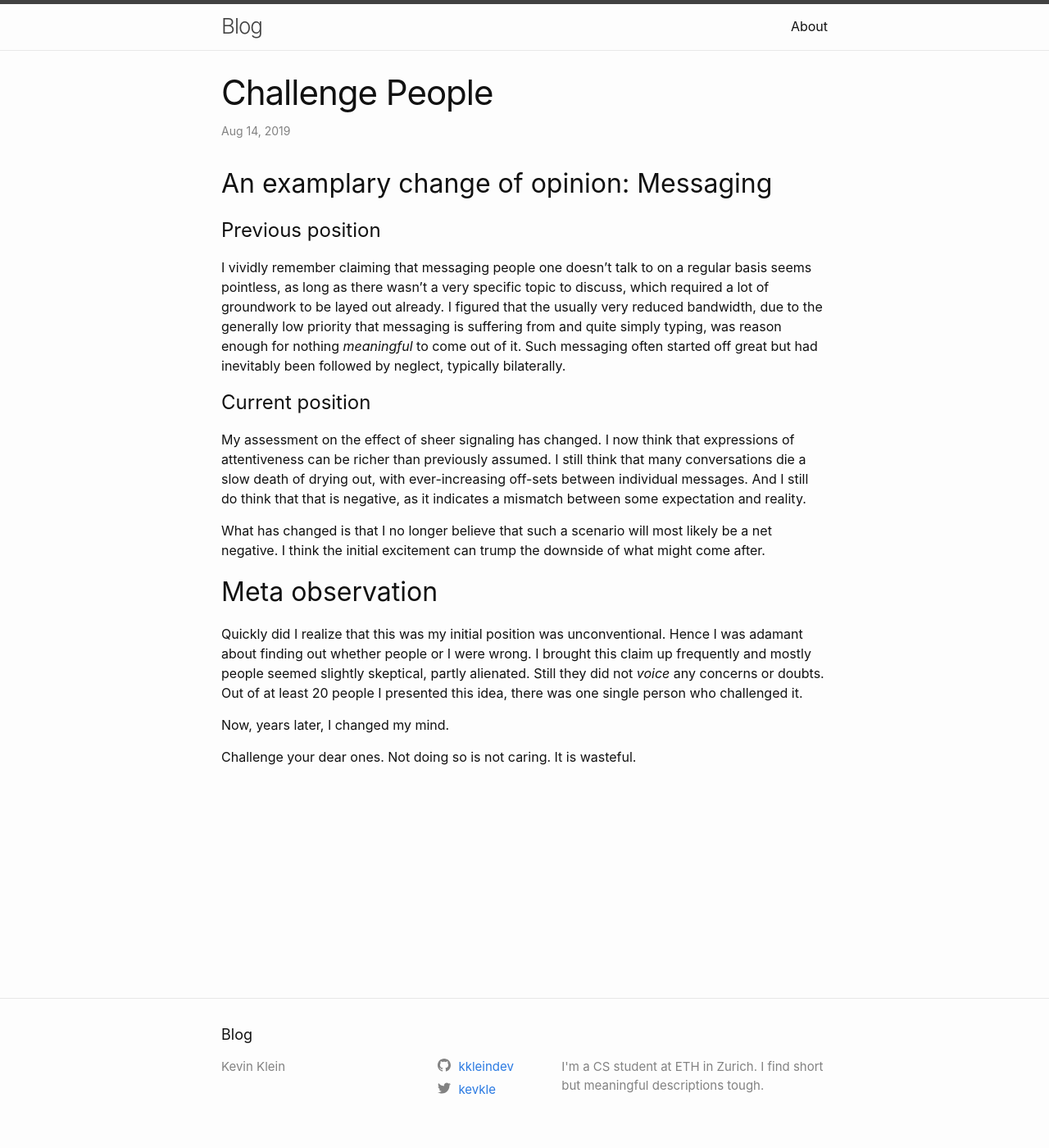
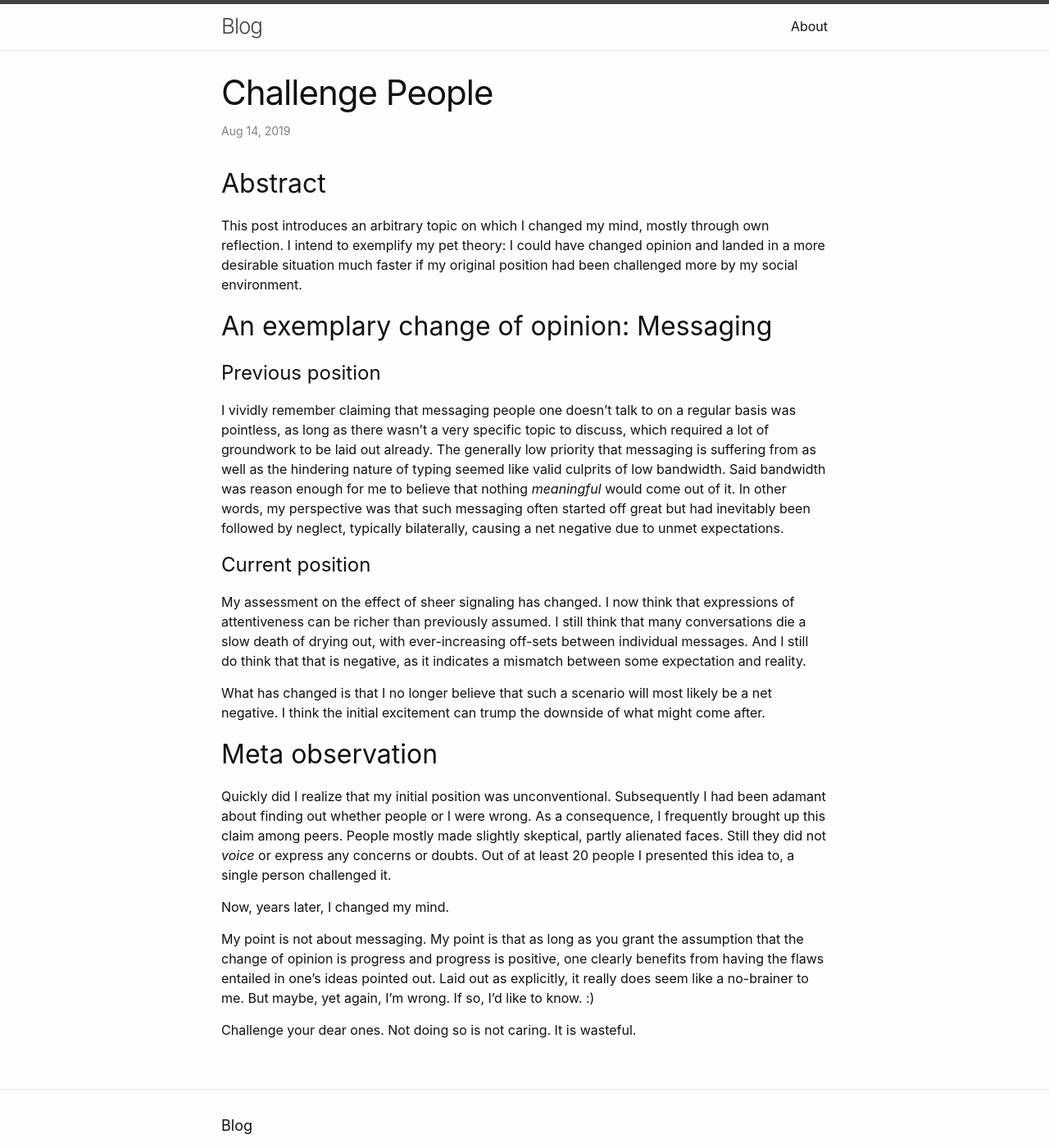
Before and after one commit to kklein/kklein.github.io, a Jekyll site: the page built from _posts/2019-08-10-challenge.markdown, in a window 1280 px wide and 1400 px high. Shown: the whole window at 82% size. Built offline with Jekyll 4.4.1, drawn with Linux system fonts in a browser that asks for light colours.

Commit message:
Incorporate Theo's suggestions on post on challenges.

```diff
--- a/_posts/2019-08-10-challenge.markdown
+++ b/_posts/2019-08-10-challenge.markdown
@@ -5,11 +5,15 @@ date:   2019-08-14 8:00:00 +0200
 categories: jekyll update
 comments: false
 ---
+## Abstract
 
-## An examplary change of opinion: Messaging
+This post introduces an arbitrary topic on which I changed my mind, mostly through own reflection. I intend to exemplify my pet theory: I could have changed opinion and landed in a more desirable situation much faster if my original position had been challenged more by my social environment.
+
+## An exemplary change of opinion: Messaging
 # Previous position
 
-I vividly remember claiming that messaging people one doesn't talk to on a regular basis seems pointless, as long as there wasn't a very specific topic to discuss, which required a lot of groundwork to be layed out already. I figured that the usually very reduced bandwidth, due to the generally low priority that messaging is suffering from and quite simply typing, was reason enough for nothing _meaningful_ to come out of it. Such messaging often started off great but had inevitably been followed by neglect, typically bilaterally.
+I vividly remember claiming that messaging people one doesn't talk to on a regular basis was pointless, as long as there wasn't a very specific topic to discuss, which required a lot of groundwork to be laid out already. The generally low priority that messaging is suffering from as well as the hindering nature of typing seemed like valid culprits of low bandwidth. Said bandwidth was reason enough for me to believe that nothing _meaningful_ would come out of it.
+In other words, my perspective was that such messaging often started off great but had inevitably been followed by neglect, typically bilaterally, causing a net negative due to unmet expectations.
 
 # Current position
 
@@ -19,8 +23,10 @@ What has changed is that I no longer believe that such a scenario will most like
 
 ## Meta observation
 
-Quickly did I realize that this was my initial position was unconventional. Hence I was adamant about finding out whether people or I were wrong. I brought this claim up frequently and mostly people seemed slightly skeptical, partly alienated. Still they did not _voice_ any concerns or doubts. Out of at least 20 people I presented this idea, there was one single person who challenged it.
+Quickly did I realize that my initial position was unconventional. Subsequently I had been adamant about finding out whether people or I were wrong. As a consequence, I frequently brought up this claim among peers. People mostly made slightly skeptical, partly alienated faces. Still they did not _voice_ or express any concerns or doubts. Out of at least 20 people I presented this idea to, a single person challenged it.
 
 Now, years later, I changed my mind.
 
+My point is not about messaging. My point is that as long as you grant the assumption that the change of opinion is progress and progress is positive, one clearly benefits from having the flaws entailed in one's ideas pointed out. Laid out as explicitly, it really does seem like a no-brainer to me. But maybe, yet again, I'm wrong. If so, I'd like to know. :)
+
 Challenge your dear ones. Not doing so is not caring. It is wasteful.
```
